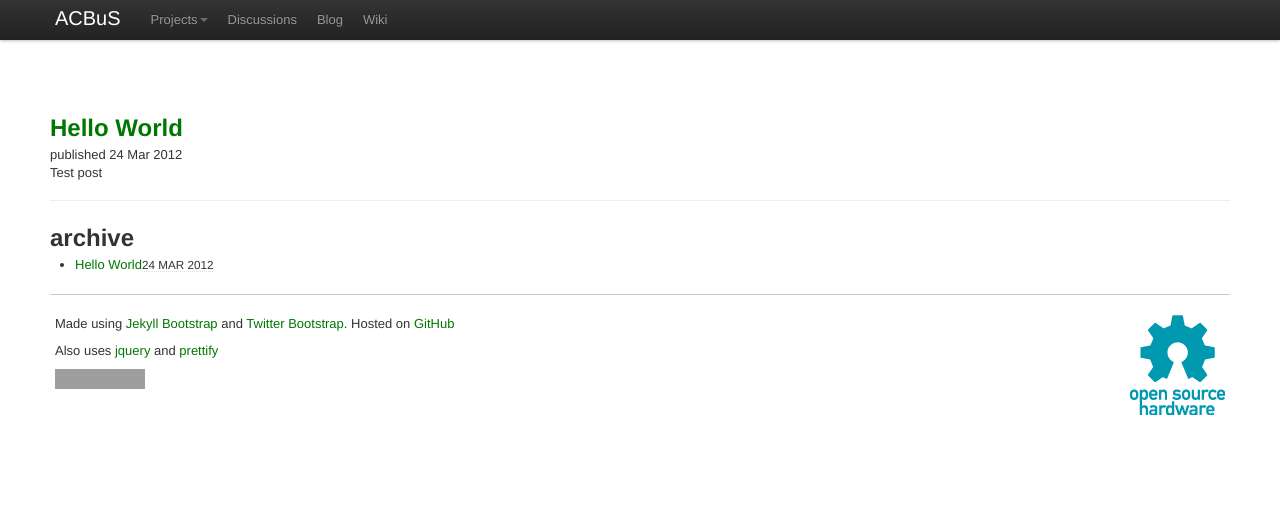
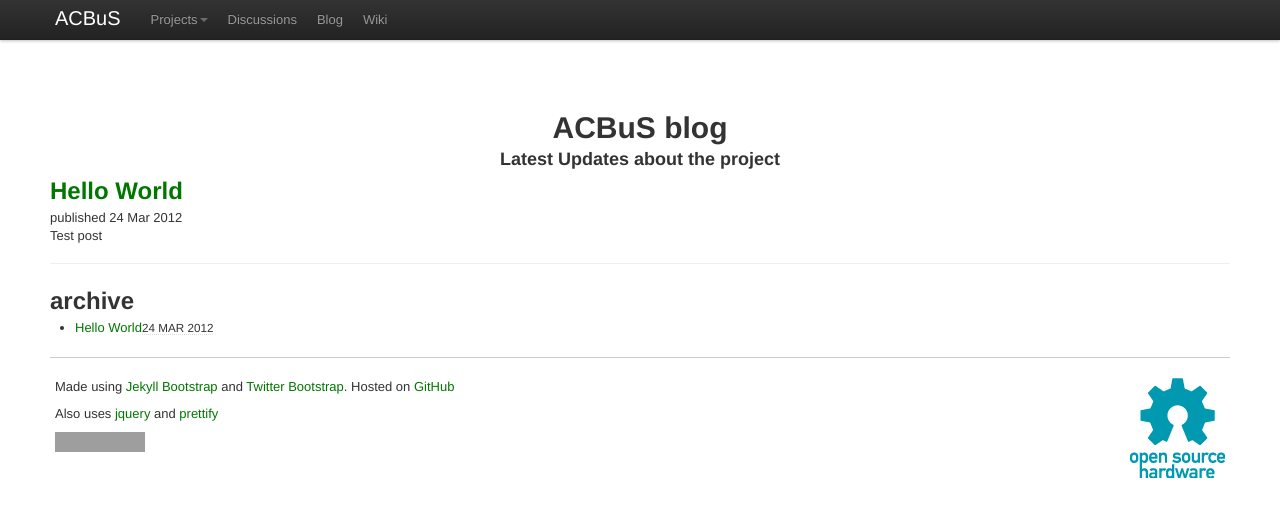
Before and after one commit to acbus/_acbus.github.com, a Jekyll site: the page built from blog/index.html, in a window 1280 px wide. Shown: the top 517 px of the page. Built offline with Jekyll 4.4.1, drawn with Linux system fonts in a browser that asks for light colours; Markdown is read by kramdown in place of the engine named in the settings; grey boxes are pictures that could not be loaded.

Commit message:
added blog headding

```diff
--- a/blog/index.html
+++ b/blog/index.html
@@ -2,6 +2,11 @@
 layout: page
 title: ACBuB Blog
 ---
+
+<center>
+<h1>ACBuS blog</h1>
+<h3>Latest Updates about the project</h3>
+</center>
 {% assign first_post = site.posts.first %}
 <div id="post">
   <h2><a href="{{ first_post.url }}">{{ first_post.title }}</a></h2>
```
